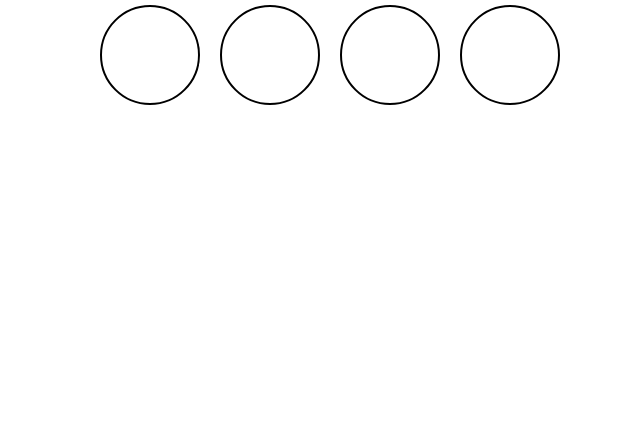
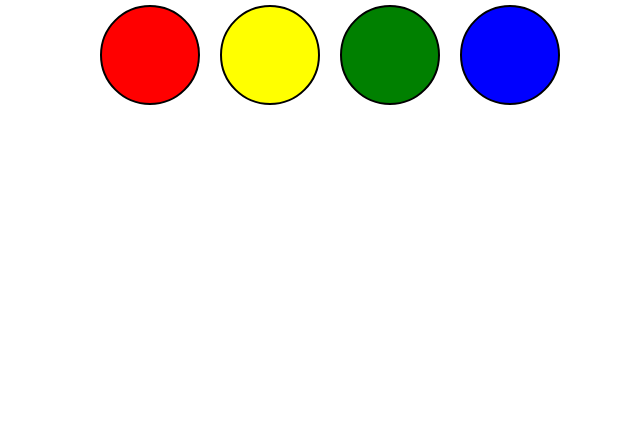
Before and after one commit to KaranBisht2004/Master-js, a plain HTML site: page 01_Basic/29_Projects/02_Project/index.html in a window 1280 px wide. Shown: the part 364-800 px from the top of the page, without its empty margins (310-950 px from the left). Drawn offline with Linux system fonts and the light colour scheme; files whose address does not match are found by name.

Commit message:
02_Project

```diff
--- /dev/null
+++ b/01_Basic/29_Projects/02_Project/script.js
@@ -0,0 +1,11 @@
+
+let buttonDIV = document.getElementById("buttonDIV")
+
+const validColors = ["red", "yellow", "green", "blue"];
+
+buttonDIV.addEventListener("click",(e)=>{
+    if(validColors.includes(e.target.id)){
+        let body = document.body;
+        body.style.backgroundColor = e.target.id
+    }
+})
--- a/01_Basic/29_Projects/02_Project/style.css
+++ b/01_Basic/29_Projects/02_Project/style.css
@@ -11,6 +11,7 @@ body{
     justify-content:center;
     align-items:center;
     overflow:hidden;
+    text-align: center;
 }
 #buttonDIV{
 display: flex;
@@ -23,4 +24,17 @@ gap: 20px;
     height: 100px;
     border: 2px solid black;
     border-radius: 50px;
+    cursor: pointer;
 }
+#red{
+background-color: red;
+}
+#yellow{
+    background-color: yellow;
+}
+#green{
+    background-color: green;
+}
+#blue{
+    background-color: blue;
+}
```
Also changed, not shown: 01_Basic/29_Projects/02_Project/index.html (+0 -12 lines).
